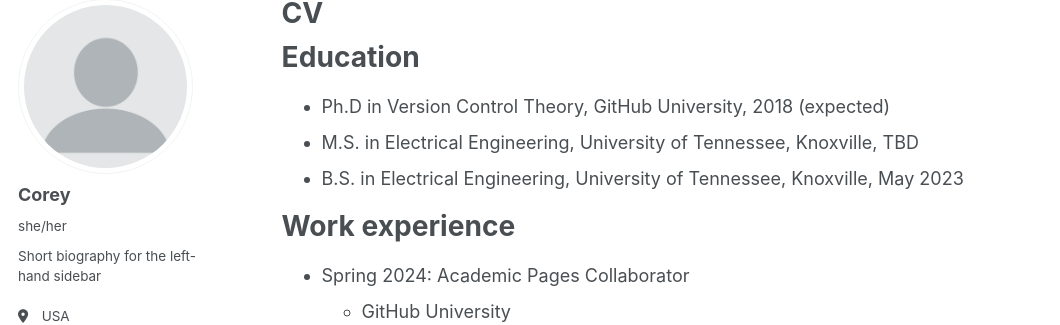
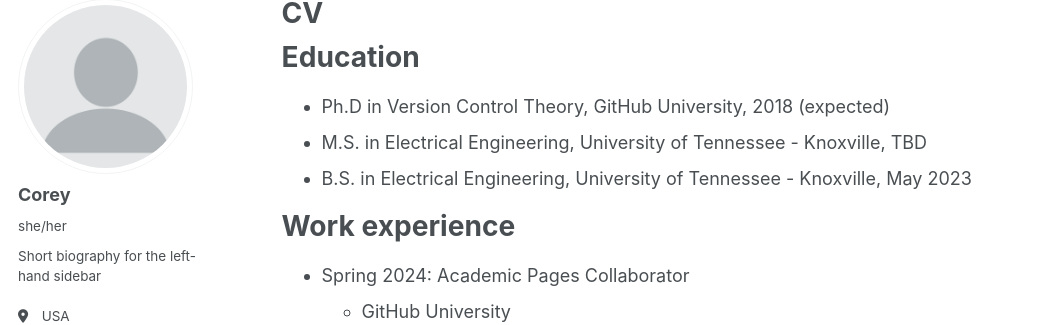
Before and after one commit to Corvus-Callosum/corvus-callosum.github.io, a Jekyll site: the page built from _pages/cv.md, in a window 1280 px wide and 900 px high. Shown: the part 100-425 px from the top of the window, without its empty margins (0-1060 px from the left). Built offline with Jekyll 4.4.1, drawn with Linux system fonts in a browser that asks for light colours.

Commit message:
Update cv.md

```diff
--- a/_pages/cv.md
+++ b/_pages/cv.md
@@ -12,8 +12,8 @@ redirect_from:
 Education
 ======
 * Ph.D in Version Control Theory, GitHub University, 2018 (expected)
-* M.S. in Electrical Engineering, University of Tennessee, Knoxville, TBD
-* B.S. in Electrical Engineering, University of Tennessee, Knoxville, May 2023
+* M.S. in Electrical Engineering, University of Tennessee - Knoxville, TBD
+* B.S. in Electrical Engineering, University of Tennessee - Knoxville, May 2023
 
 Work experience
 ======
```
